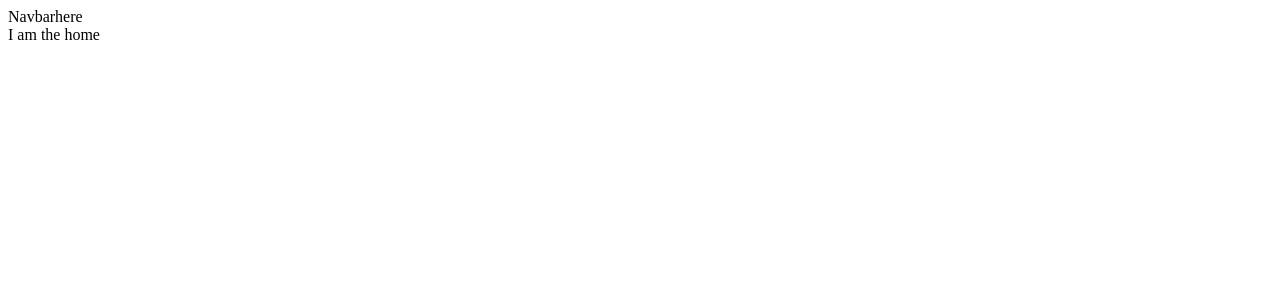
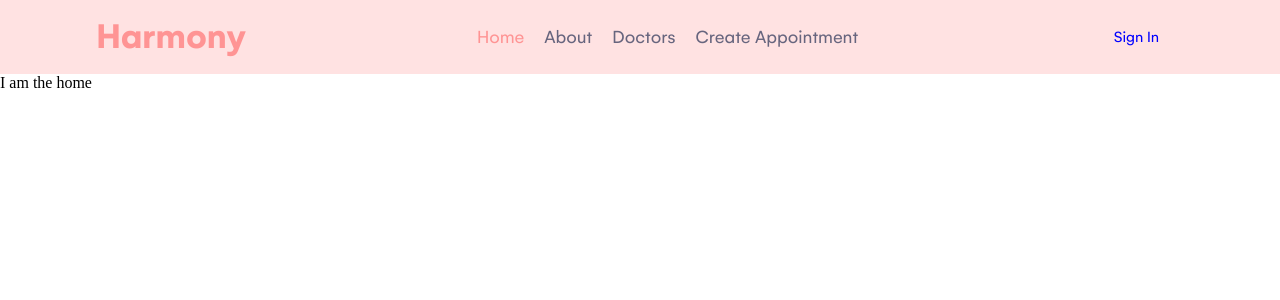
Before and after one commit to NighTzy-Godz/harmony-frontend, a React (Vite) app: page / in a window 1280 px wide. Shown: the top 300 px of the page. Built offline with nearby package versions, Linux system fonts and the light colour scheme.

Commit message:
Initial Commit for the main navbar of the web app

```diff
--- a/src/App.jsx
+++ b/src/App.jsx
@@ -2,6 +2,7 @@ import { useState } from "react";
 import { BrowserRouter, Route, Routes } from "react-router-dom";
 import Home from "./pages/Home";
 import HomeLayout from "./page_layout/HomeLayout";
+
 function App() {
   return (
     <BrowserRouter>
--- a/src/assets/css/global.css
+++ b/src/assets/css/global.css
@@ -1,16 +1,25 @@
 @font-face {
-  font-family: gelion-light;
-  src: url("../fonts/Gelion\ Light.ttf");
+  font-family: gelion_light;
+  src: url("../fonts/Gelion Light.ttf");
 }
 
 @font-face {
-  font-family: gelion-reg;
-  src: url("../fonts/Gelion\ Regular.ttf");
+  font-family: gelion_reg;
+  src: url("../fonts/Gelion Regular.ttf");
 }
 
 @font-face {
-  font-family: gelion-bold;
-  src: url("../fonts/Gelion\ Bold.ttf");
+  font-family: gelion_bold;
+  src: url("../fonts/Gelion Bold.ttf");
+}
+
+:root {
+  --pink: #ffc7c7;
+  --peach: #ffe2e2;
+  --white: #f6f6f6;
+  --red: #ff9494;
+  --black: #67657e;
+  --hover-black: #353441;
 }
 
 * {
@@ -31,5 +40,5 @@ li {
 
 a {
   text-decoration: none;
-  color: white;
+  color: blue;
 }
--- /dev/null
+++ b/src/assets/css/navbar.css
@@ -0,0 +1,51 @@
+@media screen and (min-width: 500px) {
+  .mainNav {
+    background-color: var(--peach);
+    padding: 13px 0px;
+  }
+
+  .mainNav .logo a {
+    font-family: gelion_bold;
+    font-size: 37px;
+    color: var(--red);
+  }
+
+  .mainNav_container {
+    display: flex;
+    justify-content: space-between;
+    align-items: center;
+  }
+
+  .mainNav ul {
+    display: flex;
+    gap: 20px;
+    text-align: center;
+  }
+
+  .mainNav li a {
+    font-family: gelion_reg;
+    color: var(--black);
+    font-size: 19px;
+  }
+
+  .mainNav li a.active {
+    color: var(--red);
+  }
+
+  .nav_auth a {
+    display: block;
+    font-family: gelion_reg;
+    color: var(--white);
+    font-size: 18px;
+    border-radius: 8px;
+    text-align: center;
+    width: 95px;
+    padding: 5px;
+    background-color: var(--black);
+    transition: all 0.3s;
+  }
+
+  .nav_auth a:hover {
+    background-color: var(--hover-black);
+  }
+}
--- /dev/null
+++ b/src/components/ui/Button/LinkButton.jsx
@@ -0,0 +1,12 @@
+import React from "react";
+import { Link } from "react-router-dom";
+
+const LinkButton = ({ label, path }) => {
+  return (
+    <React.Fragment>
+      <Link to={path}>{label}</Link>
+    </React.Fragment>
+  );
+};
+
+export default LinkButton;
--- /dev/null
+++ b/src/components/ui/Navbar/Navbar.jsx
@@ -0,0 +1,58 @@
+import { Link, NavLink } from "react-router-dom";
+import "../../../assets/css/navbar.css";
+import LinkButton from "../Button/LinkButton";
+
+const Navbar = () => {
+  return (
+    <nav className="mainNav">
+      <div className="container">
+        <div className="mainNav_container">
+          <div className="logo">
+            <Link to="/">Harmony</Link>
+          </div>
+
+          <ul>
+            <li>
+              <NavLink
+                to="/"
+                className={({ isActive }) => (isActive ? "active" : "")}
+              >
+                Home
+              </NavLink>
+            </li>
+            <li>
+              <NavLink
+                to="/about"
+                className={({ isActive }) => (isActive ? "active" : "")}
+              >
+                About
+              </NavLink>
+            </li>
+            <li>
+              <NavLink
+                to="/alldoctors"
+                className={({ isActive }) => (isActive ? "active" : "")}
+              >
+                Doctors
+              </NavLink>
+            </li>
+            <li>
+              <NavLink
+                to="/appoit"
+                className={({ isActive }) => (isActive ? "active" : "")}
+              >
+                Create Appointment
+              </NavLink>
+            </li>
+          </ul>
+
+          <div className="nav_auth">
+            <LinkButton label="Sign In" />
+          </div>
+        </div>
+      </div>
+    </nav>
+  );
+};
+
+export default Navbar;
--- a/src/main.jsx
+++ b/src/main.jsx
@@ -1,6 +1,7 @@
 import React from "react";
 import ReactDOM from "react-dom/client";
 import App from "./App";
+import "./assets/css/global.css";
 
 ReactDOM.createRoot(document.getElementById("root")).render(
   <React.StrictMode>
--- a/src/page_layout/HomeLayout.jsx
+++ b/src/page_layout/HomeLayout.jsx
@@ -1,9 +1,10 @@
 import { Outlet } from "react-router-dom";
+import Navbar from "../components/ui/Navbar/Navbar";
 
 const HomeLayout = () => {
   return (
     <div className="">
-      Navbarhere
+      <Navbar />
       <Outlet />
     </div>
   );
```
